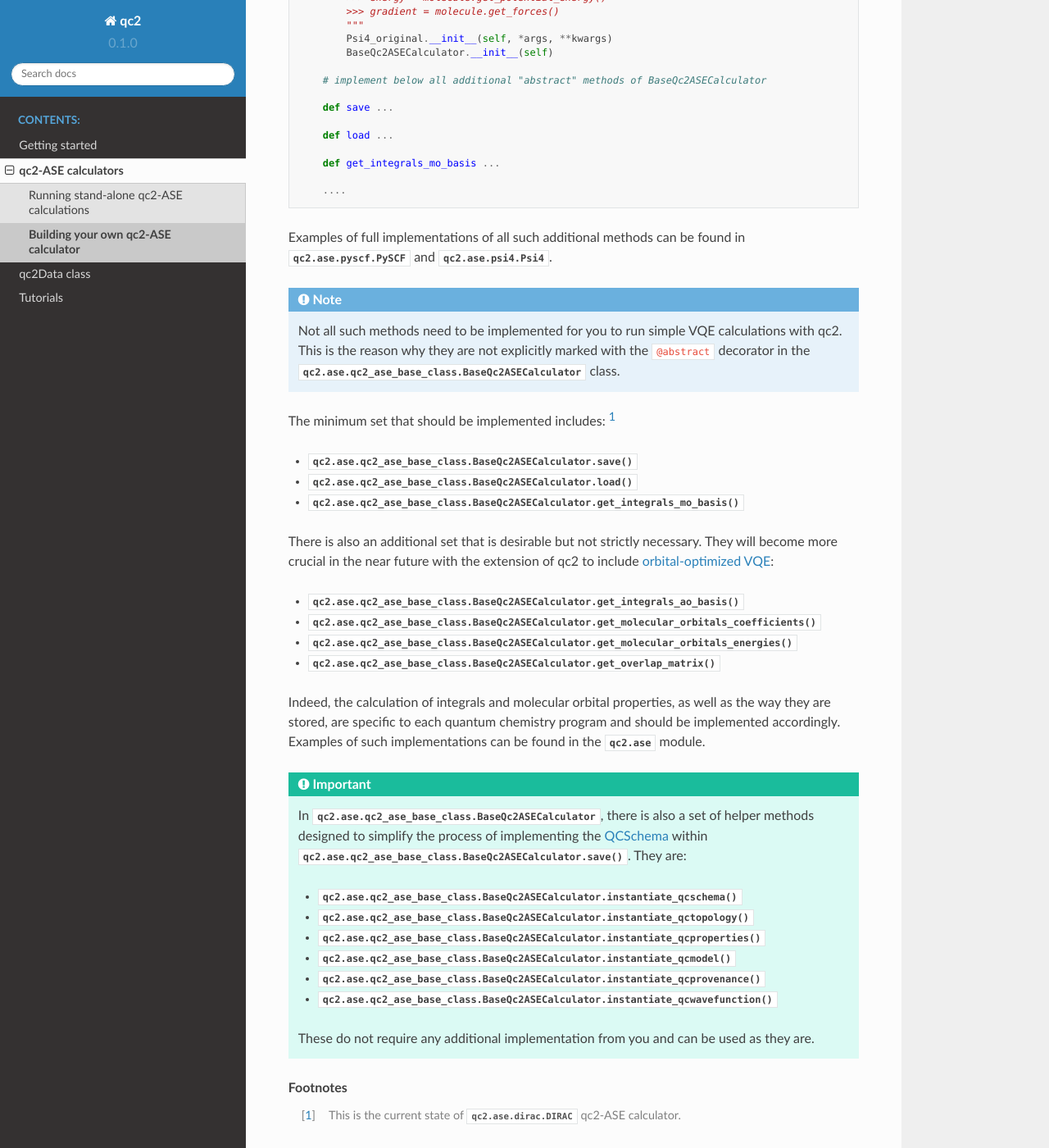
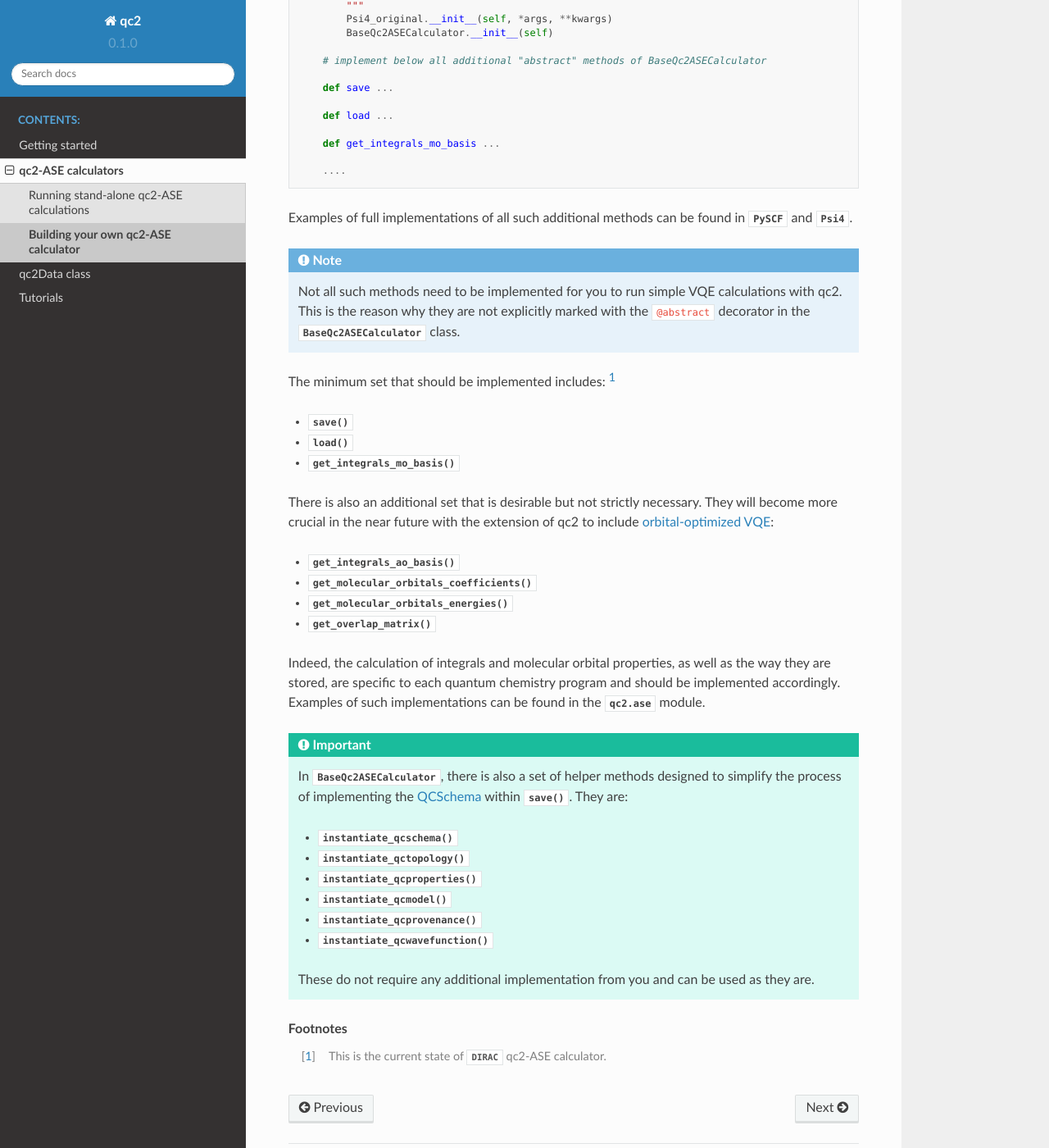
Before and after one commit to qc2nl/qc2, a Sphinx documentation site: the page built from docs/ase/building_qc2_ASEs.rst, in a window 1280 px wide and 1400 px high, scrolled down 1361 px. Shown: the whole window at 82% size. Built offline with Sphinx 7.4.7 and the Read the Docs theme 2.0.0, drawn with Linux system fonts in a browser that asks for light colours; some of the changed text lies outside the part shown.

```diff
--- a/docs/ase/building_qc2_ASEs.rst
+++ b/docs/ase/building_qc2_ASEs.rst
@@ -14,7 +14,7 @@
 
 Customizing your traditional ASE calculator for use with qc2, *i.e.*, as a qc2-ASE calculator, is quite straightforward.
 As the scheme above shows, all qc2-ASE calculators are child classes of the original ASE calculator
-and the abstract :class:`qc2.ase.qc2_ase_base_class.BaseQc2ASECalculator`. This latter has been specifically designed for
+and the abstract :class:`~qc2.ase.qc2_ase_base_class.BaseQc2ASECalculator`. This latter has been specifically designed for
 qc2 and contains additional methods that should be implemented by the user.
 
 An schematic example demonstrating how this has been done for `Psi4 <https://psicode.org/>`_ is provided below:
@@ -25,7 +25,7 @@
     from ase.calculators.psi4 import Psi4 as Psi4_original
 
     # import BaseQc2ASECalculator from qc2
-    from qc2.ase.qc2_ase_base_class import BaseQc2ASECalculator
+    from .qc2_ase_base_class import BaseQc2ASECalculator
 
 
     class Psi4(Psi4_original, BaseQc2ASECalculator):
@@ -64,28 +64,28 @@
         ....
 
 Examples of full implementations of all such additional methods can be found
-in :class:`qc2.ase.pyscf.PySCF` and :class:`qc2.ase.psi4.Psi4`.
+in :class:`~qc2.ase.pyscf.PySCF` and :class:`~qc2.ase.psi4.Psi4`.
 
 .. note::
 
     Not all such methods need to be implemented for you to run simple VQE calculations with qc2.
     This is the reason why they are not explicitly marked with the ``@abstract`` decorator in the
-    :class:`qc2.ase.qc2_ase_base_class.BaseQc2ASECalculator` class.
+    :class:`~qc2.ase.qc2_ase_base_class.BaseQc2ASECalculator` class.
 
 The minimum set that should be implemented includes: [#f1]_
 
-* :meth:`qc2.ase.qc2_ase_base_class.BaseQc2ASECalculator.save`
-* :meth:`qc2.ase.qc2_ase_base_class.BaseQc2ASECalculator.load`
-* :meth:`qc2.ase.qc2_ase_base_class.BaseQc2ASECalculator.get_integrals_mo_basis`
+* :meth:`~qc2.ase.qc2_ase_base_class.BaseQc2ASECalculator.save`
+* :meth:`~qc2.ase.qc2_ase_base_class.BaseQc2ASECalculator.load`
+* :meth:`~qc2.ase.qc2_ase_base_class.BaseQc2ASECalculator.get_integrals_mo_basis`
 
 There is also an additional set that is desirable but not strictly necessary.
 They will become more crucial in the near future with the extension of qc2 to include
 `orbital-optimized VQE <https://github.com/Emieeel/auto_oo>`_:
 
-* :meth:`qc2.ase.qc2_ase_base_class.BaseQc2ASECalculator.get_integrals_ao_basis`
-* :meth:`qc2.ase.qc2_ase_base_class.BaseQc2ASECalculator.get_molecular_orbitals_coefficients`
-* :meth:`qc2.ase.qc2_ase_base_class.BaseQc2ASECalculator.get_molecular_orbitals_energies`
-* :meth:`qc2.ase.qc2_ase_base_class.BaseQc2ASECalculator.get_overlap_matrix`
+* :meth:`~qc2.ase.qc2_ase_base_class.BaseQc2ASECalculator.get_integrals_ao_basis`
+* :meth:`~qc2.ase.qc2_ase_base_class.BaseQc2ASECalculator.get_molecular_orbitals_coefficients`
+* :meth:`~qc2.ase.qc2_ase_base_class.BaseQc2ASECalculator.get_molecular_orbitals_energies`
+* :meth:`~qc2.ase.qc2_ase_base_class.BaseQc2ASECalculator.get_overlap_matrix`
 
 Indeed, the calculation of integrals and molecular orbital properties,
 as well as the way they are stored, are specific to each quantum chemistry program and should be implemented accordingly.
@@ -93,22 +93,22 @@
 
 .. important::
 
-    In :class:`qc2.ase.qc2_ase_base_class.BaseQc2ASECalculator`, there is also a set of
+    In :class:`~qc2.ase.qc2_ase_base_class.BaseQc2ASECalculator`, there is also a set of
     helper methods designed to simplify the process of implementing
     the `QCSchema <https://molssi.org/software/qcschema-2/>`_
-    within :meth:`qc2.ase.qc2_ase_base_class.BaseQc2ASECalculator.save`.
+    within :meth:`~qc2.ase.qc2_ase_base_class.BaseQc2ASECalculator.save`.
     They are:
 
-    * :meth:`qc2.ase.qc2_ase_base_class.BaseQc2ASECalculator.instantiate_qcschema`
-    * :meth:`qc2.ase.qc2_ase_base_class.BaseQc2ASECalculator.instantiate_qctopology`
-    * :meth:`qc2.ase.qc2_ase_base_class.BaseQc2ASECalculator.instantiate_qcproperties`
-    * :meth:`qc2.ase.qc2_ase_base_class.BaseQc2ASECalculator.instantiate_qcmodel`
-    * :meth:`qc2.ase.qc2_ase_base_class.BaseQc2ASECalculator.instantiate_qcprovenance`
-    * :meth:`qc2.ase.qc2_ase_base_class.BaseQc2ASECalculator.instantiate_qcwavefunction`
+    * :meth:`~qc2.ase.qc2_ase_base_class.BaseQc2ASECalculator.instantiate_qcschema`
+    * :meth:`~qc2.ase.qc2_ase_base_class.BaseQc2ASECalculator.instantiate_qctopology`
+    * :meth:`~qc2.ase.qc2_ase_base_class.BaseQc2ASECalculator.instantiate_qcproperties`
+    * :meth:`~qc2.ase.qc2_ase_base_class.BaseQc2ASECalculator.instantiate_qcmodel`
+    * :meth:`~qc2.ase.qc2_ase_base_class.BaseQc2ASECalculator.instantiate_qcprovenance`
+    * :meth:`~qc2.ase.qc2_ase_base_class.BaseQc2ASECalculator.instantiate_qcwavefunction`
 
     These do not require any additional implementation from you and can be used as they are.
 
 
 .. rubric:: Footnotes
 
-.. [#f1] This is the current state of :class:`qc2.ase.dirac.DIRAC` qc2-ASE calculator.
+.. [#f1] This is the current state of :class:`~qc2.ase.dirac.DIRAC` qc2-ASE calculator.
--- a/docs/qc2data/index.rst
+++ b/docs/qc2data/index.rst
@@ -3,10 +3,12 @@
 qc2Data class
 =============
 
-As mentioned in :ref:`qc2workflow_section`, the central component of qc2 is the :class:`qc2.data.data.qc2Data`.
+As mentioned in :ref:`qc2workflow_section`, the central component of qc2 is the :class:`~qc2.data.data.qc2Data` class.
 In this section, we will provide general guidelines on how to instantiate it and offer an overview of its methods.
 
 .. toctree::
   :maxdepth: 1
 
   ./instantiating_qc2Data_class.rst
+  ./run_ase_via_qc2Data_class.rst
+  ./get_qubit_hamiltonian.rst
```
Also changed, not shown: docs/ase/running_qc2_ASEs.rst (+8 -4 lines), docs/get-started/qc2workflow.rst (+7 -7 lines), docs/qc2data/get_qubit_hamiltonian.rst (added, +58 -0 lines), docs/qc2data/instantiating_qc2Data_class.rst (+5 -3 lines), docs/qc2data/run_ase_via_qc2Data_class.rst (added, +73 -0 lines).
